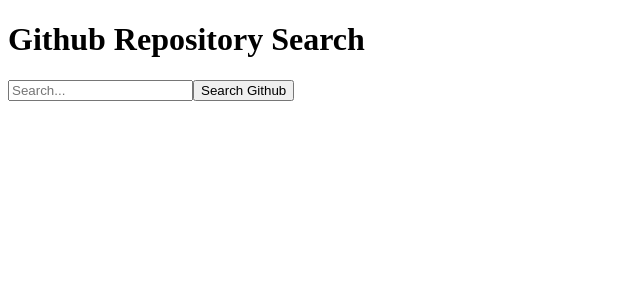
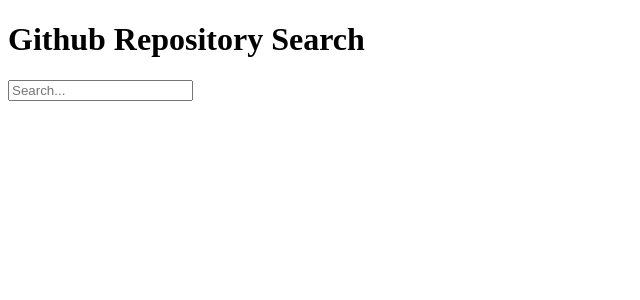
Before and after one commit to ProtaconSolutions/angular2-exercises, an Angular app: page / in a window 1280 px wide. Shown: the top 300 px of the page, without its empty margins (0-640 px from the left). Built offline with nearby package versions, Linux system fonts and the light colour scheme.

Commit message:
Model answer for search exercise

```diff
--- a/src/app/app.module.ts
+++ b/src/app/app.module.ts
@@ -1,6 +1,6 @@
 import { BrowserModule } from '@angular/platform-browser';
 import { NgModule } from '@angular/core';
-import { FormsModule } from '@angular/forms';
+import { FormsModule, ReactiveFormsModule } from '@angular/forms';
 import { HttpModule } from '@angular/http';
 
 import { AppComponent } from './app.component';
@@ -14,7 +14,8 @@
   imports: [
     BrowserModule,
     FormsModule,
-    HttpModule
+    HttpModule,
+    ReactiveFormsModule
   ],
   providers: [SearchService],
   bootstrap: [AppComponent]
--- a/src/app/search/search.component.html
+++ b/src/app/search/search.component.html
@@ -1,6 +1,5 @@
 <h1>Github Repository Search</h1>
-<input type="text" #term placeholder="Search..."/>
-<button (click)="search(term.value)">Search Github</button>
-<li *ngFor="let item of items">
+<input type="text" #term [formControl]="control" placeholder="Search..."/>
+<li *ngFor="let item of items | async">
   <a href="{{item.html_url}}">{{item.full_name}}</a>
 </li>
--- a/src/app/search/search.component.ts
+++ b/src/app/search/search.component.ts
@@ -1,21 +1,21 @@
-import {Component} from "@angular/core";
-import {SearchService} from "./search.service";
-import 'rxjs/add/operator/map';
+import {Component} from '@angular/core';
+import {SearchService} from './search.service';
+import {Observable} from 'rxjs/Rx';
+import {FormControl} from '@angular/forms';
+import 'rxjs/Rx';
 
 @Component({
   selector: 'app-search',
   templateUrl: 'search.component.html'
 })
 export class SearchComponent {
-  items: any[];
+  items: Observable<any[]>;
+  control:FormControl = new FormControl();
 
   constructor(private searchService: SearchService) {
-  }
-
-  search(term: string) {
-    console.log(term);
-    this.searchService.search(term)
-      .map(result => result.items)
-      .subscribe(items => this.items = items);
+    this.items = this.control.valueChanges
+      .debounceTime(500)
+      .distinctUntilChanged()
+      .switchMap(term => term ? this.searchService.search(term): Observable.of([]));
   }
 }
--- a/src/app/search/search.service.ts
+++ b/src/app/search/search.service.ts
@@ -1,5 +1,6 @@
-import {Injectable} from "@angular/core";
-import {Http, Response} from "@angular/http";
+import {Injectable} from '@angular/core';
+import {Http, Response} from '@angular/http';
+import {Observable} from 'rxjs/Rx';
 
 @Injectable()
 export class SearchService {
@@ -9,6 +10,8 @@
 
   search(term:string){
     return this.http.get(`https://api.github.com/search/repositories?q=${term}`)
-      .map((res:Response) => res.json());
+      .map((res:Response) => res.json())
+      .map(result => result.items)
+      .catch(err => Observable.of([]));
   }
 }
```
